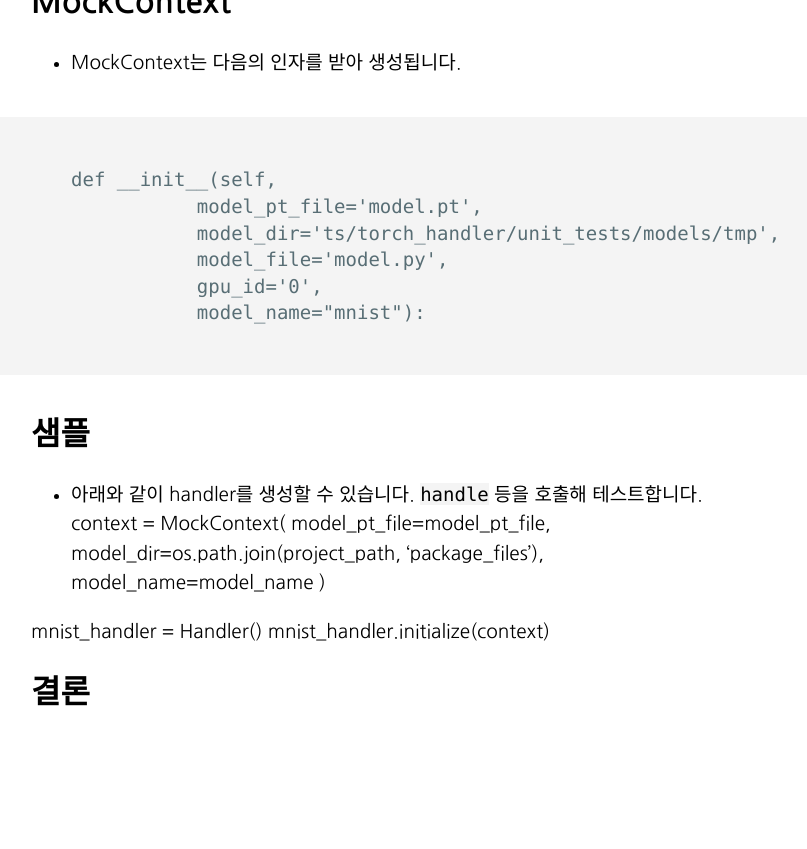
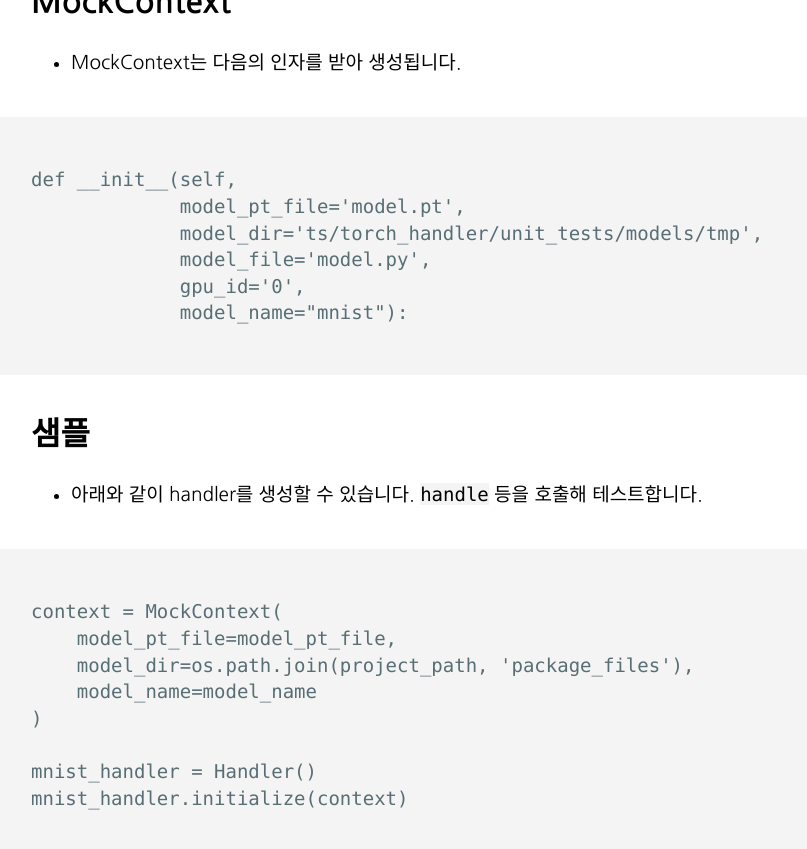
Before and after one commit to skydice/skydice.github.io, a Jekyll site: the page built from _posts/2021-10-31-torchserve에서-Custom-Handler-테스트-하기.markdown, in a window 1280 px wide and 900 px high, scrolled down 661 px. Shown: the top 849 px of the window, without its empty margins (69-876 px from the left). Built offline with Jekyll 4.4.1, drawn with Linux system fonts in a browser that asks for light colours; before the commit the page ends 1399 px from its top, so only the background shows below that.

Commit message:
Update 2021-10-31-torchserve에서-Custom-Handler-테스트-하기.markdown

````diff
--- a/_posts/2021-10-31-torchserve에서-Custom-Handler-테스트-하기.markdown
+++ b/_posts/2021-10-31-torchserve에서-Custom-Handler-테스트-하기.markdown
@@ -8,6 +8,7 @@ torchserve는 핸들러 파일만 구현하면 서빙할 수 있습니다. Custo
 
 ## MockContext
 * MockContext는 다음의 인자를 받아 생성됩니다.
+
 ```
 def __init__(self,
              model_pt_file='model.pt',
@@ -19,6 +20,7 @@ def __init__(self,
 
 ## 샘플
 * 아래와 같이 handler를 생성할 수 있습니다. `handle` 등을 호출해 테스트합니다.
+
 ```
 context = MockContext(
     model_pt_file=model_pt_file,
@@ -29,5 +31,3 @@ context = MockContext(
 mnist_handler = Handler()
 mnist_handler.initialize(context)
 ```
-
-## 결론
````
